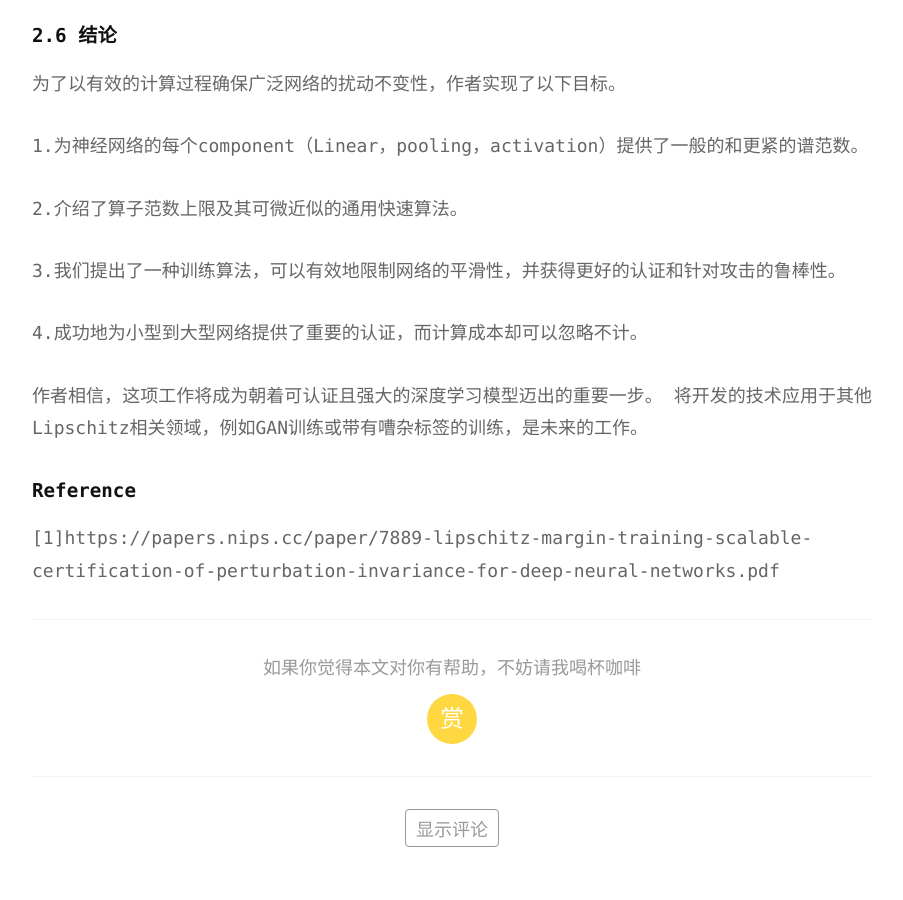
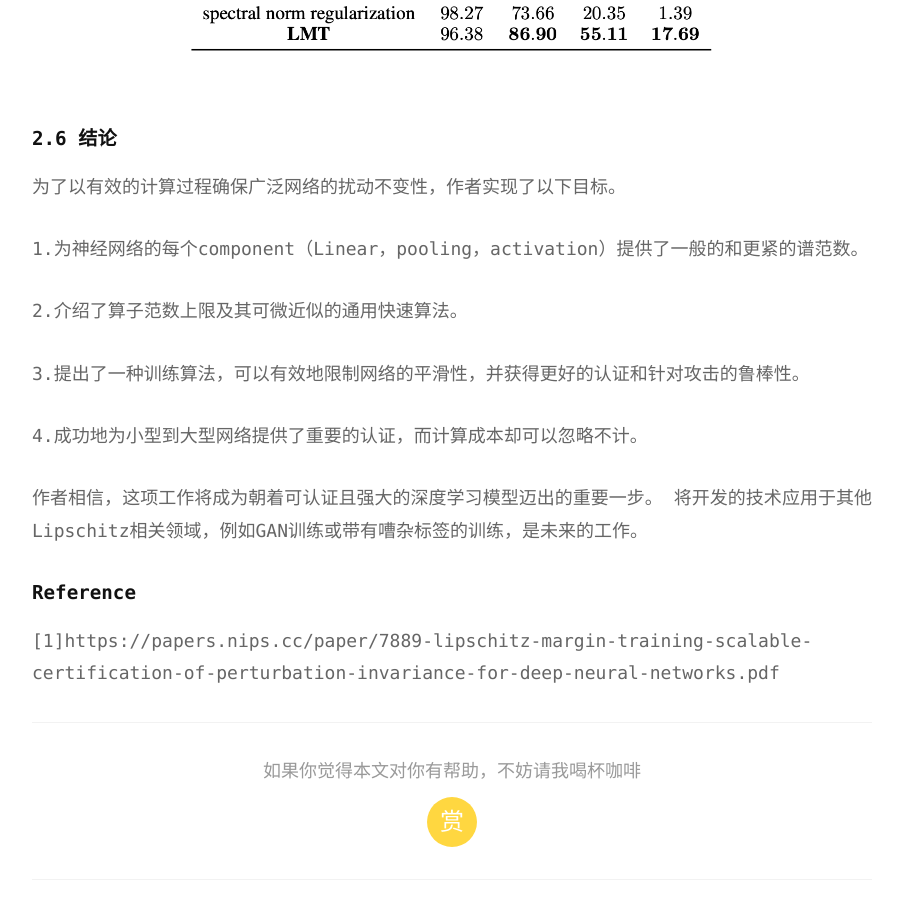
Before and after one commit to MengtingXu1203/mengtingxu1203.github.io, a Jekyll site: the page built from _posts/2020-03-18-《Lipschitz-Margin Training: Scalable Certification of Perturbation Invariance for Deep Neural Networks》论文简析.md, in a window 1280 px wide and 900 px high, scrolled down 4674 px. Shown: the whole window, without its empty margins (188-1091 px from the left). Built offline with Jekyll 4.4.1, drawn with Linux system fonts in a browser that asks for light colours; formulas are drawn with MathJax 3; a script that is not in the unit is left out; comment, search, counter and statistics services are not loaded.

Commit message:
change first biog tags

```diff
--- a/_posts/2020-03-18-《Lipschitz-Margin Training: Scalable Certification of Perturbation Invariance for Deep Neural Networks》论文简析.md
+++ b/_posts/2020-03-18-《Lipschitz-Margin Training: Scalable Certification of Perturbation Invariance for Deep Neural Networks》论文简析.md
@@ -2,7 +2,7 @@
 title: Lipschitz-Margin Training  论文简析
 date:  2020-03-18 00:14:13 +0800
 category: Certified Robustness
-tags: Lipschitz constraint
+tags: Lipschitz-constraint
 excerpt: Lipschitz Margin
 mathjax: true
 ---
@@ -76,7 +76,7 @@ $$ \forall i \ne t_X, (F_{t_X} \ge F_i + \sqrt2 c L_F )$$
 
 ##### （1）more tighter
 
-<center><img src="https://mengtingxu1203.github.io/assets/img/blog-LMT/component_tight.png" width="500" height="auto"/></center>
+<center><img src="https://mengtingxu1203.github.io/assets/img/blog-LMT/component_tight.png" width="800" height="auto"/></center>
 
 左图：在原始模型中第二个卷积层的Lipschitz bound，中间：在用LMT训练后的模型中第二个卷积层的Lipschitz bound，右图：不同pooling 层的Lipschitz bound。比较前两个子图，可以发现，经过LMT训练的模型每个component都有改进，这导致整个网络的Lipschitz常数的上界存在显着差异（具有更紧的bound）。
 
@@ -116,7 +116,7 @@ $$ \forall i \ne t_X, (F_{t_X} \ge F_i + \sqrt2 c L_F )$$
 
 2.介绍了算子范数上限及其可微近似的通用快速算法。
 
-3.我们提出了一种训练算法，可以有效地限制网络的平滑性，并获得更好的认证和针对攻击的鲁棒性。
+3.提出了一种训练算法，可以有效地限制网络的平滑性，并获得更好的认证和针对攻击的鲁棒性。
 
 4.成功地为小型到大型网络提供了重要的认证，而计算成本却可以忽略不计。
 
```
